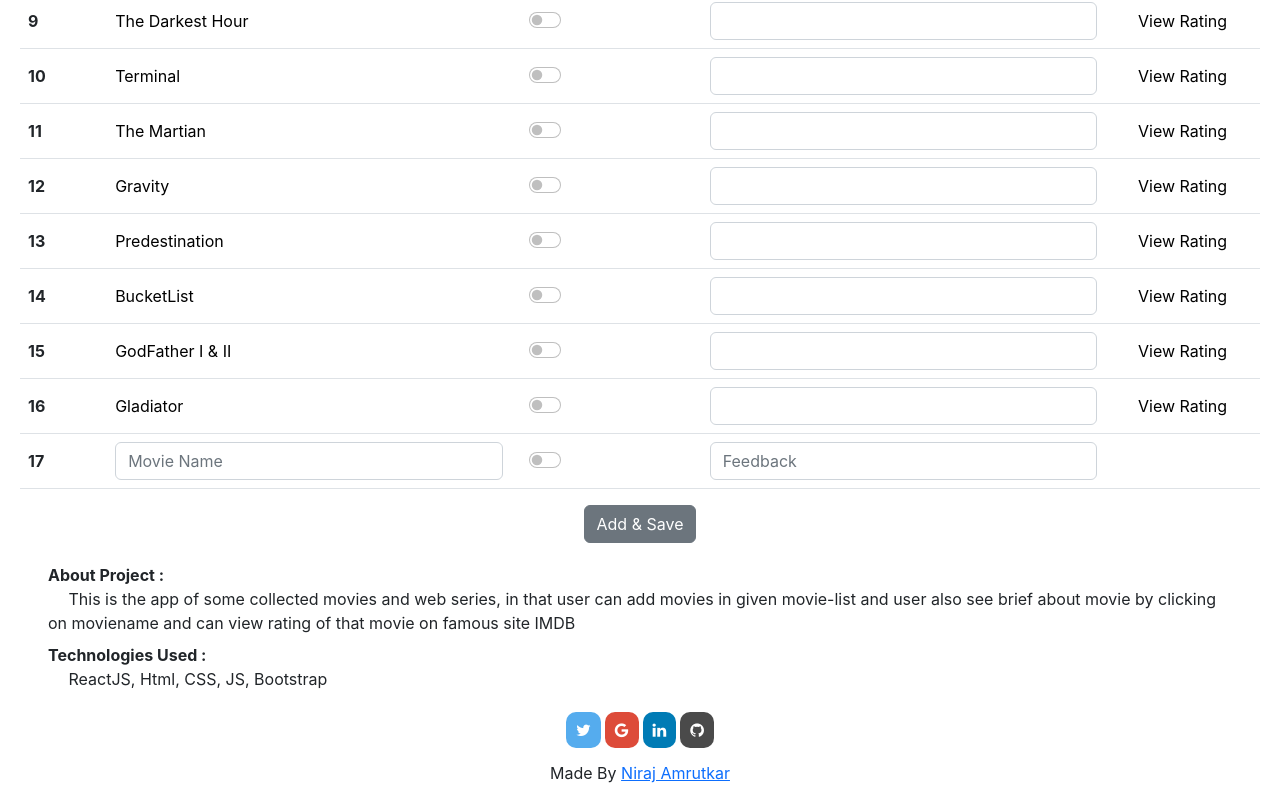
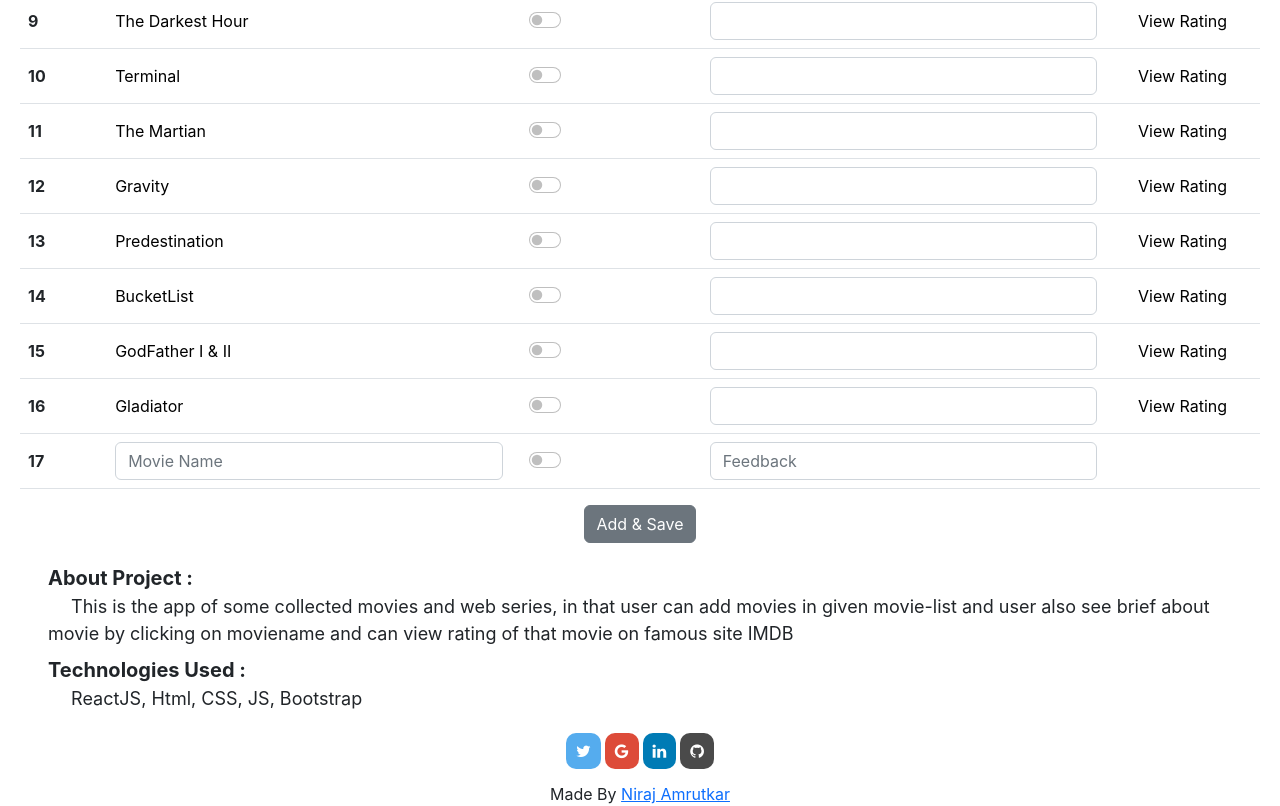
Before and after one commit to Niraj2003/MyMovies, a React (Create React App) app: page / in a window 1280 px wide. Shown: the part 605-1411 px from the top of the page. Before the commit the page ends 1390 px from the top, so only its background shows below. Built offline with nearby package versions, Linux system fonts and the light colour scheme.

Commit message:
Updated size of text

```diff
--- a/src/components/About.js
+++ b/src/components/About.js
@@ -4,12 +4,12 @@
   return (
     <div id='about'>
         <dl className='mx-5' style={{ display: 'block', marginTop: '1em',marginBottom: '1em',marginLeft: 0,marginRight: 0}}>
-            <dt>About Project :</dt>
-            <dd> &ensp;&ensp; This is the app of some collected movies and web series, in that user can add movies in given
+            <dt  style={{ fontSize: 20}}>About Project :</dt>
+            <dd style={{ fontSize: 18 }}> &ensp;&ensp; This is the app of some collected movies and web series, in that user can add movies in given
                 movie-list and user also see brief about movie by clicking on moviename and can view rating of
                 that movie on famous site IMDB</dd>
-            <dt>Technologies Used :</dt>
-            <dd> &ensp;&ensp; ReactJS, Html, CSS, JS, Bootstrap</dd>
+            <dt  style={{ fontSize: 20 }}>Technologies Used :</dt>
+            <dd  style={{ fontSize: 18 }} > &ensp;&ensp; ReactJS, Html, CSS, JS, Bootstrap</dd>
         </dl>
     </div>
   )
```
